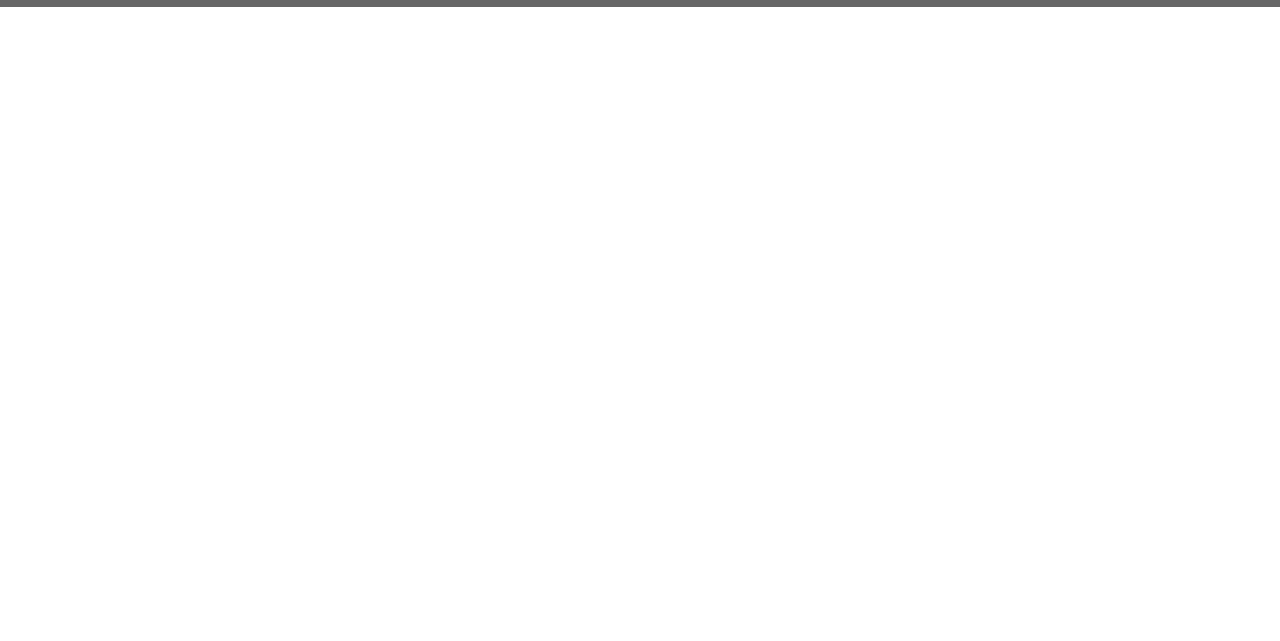
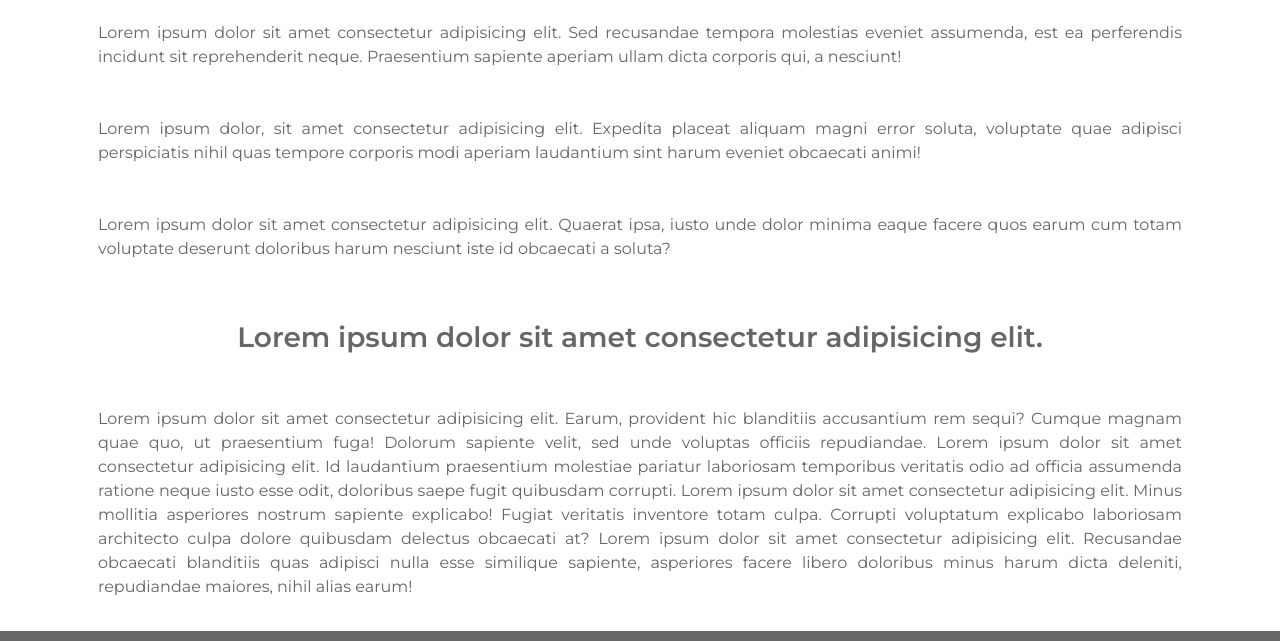
Before and after one commit to JulianMarcoArg/Marco, a website: page servicios.html in a window 1280 px wide. Shown: the part 725-1366 px from the top of the page. Before the commit the page ends 800 px from the top, so only its background shows below. Drawn offline with nearby package versions, Linux system fonts and the light colour scheme.

Commit message:
arreglos pedidos en la ultima clase al ver mi proyecto

```diff
--- a/scss/_cards.scss
+++ b/scss/_cards.scss
@@ -12,4 +12,5 @@
    p {
     text-align: center;
    }
+   margin-bottom: 2em;
 }
--- a/scss/_footer.scss
+++ b/scss/_footer.scss
@@ -1,6 +1,5 @@
+// Aplicando anidacion
 
-
-  // Aplicando anidacion
   footer {
     bottom: 0px;
     background-color: $main-color-1;
--- a/scss/_galeria.scss
+++ /dev/null
@@ -1,26 +0,0 @@
-// no encontre donde sea necesario aplicar operaciones en mi sitio,
-// pero al estar pedidas uso acá para demostrar un correcto aplicado
-
-#galeria{
-    display: flex;
-    width: 400px + 100;
-    height: 530px - 200;
-    max-width: 70%;
-
-  img {
-    width: 1000px * 0;
-    flex-grow: 1;
-    object-fit: cover;
-    opacity: 8;
-    transition: .5s ease;
-    &:hover {
-        cursor: crosshair;
-        width: 300px;
-        opacity: 1;
-        filter: contrast(120%);
-    }
-    }
-}
-#h3-left {
-  text-align: left;
-}
--- a/scss/_nav.scss
+++ b/scss/_nav.scss
@@ -1,14 +1,15 @@
 .nav-style {
   font-family: montserrat, sans-serif !important;
   color: $main-color-3;
-    text-align: center;
+  text-align: left;
+  padding-left: 1em;
 }
 .nav-link {
   font: montserrat, sans-serif;
   color: $main-color-3;
 }
- nav{
+nav {
   padding: 12;
-  font-family: $main-typography ;
+  font-family: $main-typography;
   font-weight: 600;
 }
--- a/scss/style.scss
+++ b/scss/style.scss
@@ -2,6 +2,5 @@
 @import 'buttons';
 @import 'footer';
 @import 'nav';
-@import 'galeria';
 @import 'cards';
 @import 'contact-form';
--- a/servicios.html
+++ b/servicios.html
@@ -98,6 +98,51 @@
     </div>
   </div>
   </div>
+  <section class="container">
+    <div>
+        <h2>Lorem ipsum dolor sit amet consectetur adipisicing elit. </h2>
+        <p>
+            Lorem ipsum dolor sit amet consectetur adipisicing elit. Sed
+            recusandae tempora molestias eveniet assumenda, est ea perferendis
+            incidunt sit reprehenderit neque. Praesentium sapiente aperiam ullam
+            dicta corporis qui, a nesciunt!
+        </p>
+        <p>
+            Lorem ipsum dolor, sit amet consectetur adipisicing elit. Expedita
+            placeat aliquam magni error soluta, voluptate quae adipisci
+            perspiciatis nihil quas tempore corporis modi aperiam laudantium sint
+            harum eveniet obcaecati animi!
+        </p>
+
+        <p>
+            Lorem ipsum dolor sit amet consectetur adipisicing elit. Quaerat ipsa,
+            iusto unde dolor minima eaque facere quos earum cum totam voluptate
+            deserunt doloribus harum nesciunt iste id obcaecati a soluta?
+        </p>
+    </div>
+
+    <div>
+        <h3>Lorem ipsum dolor sit amet consectetur adipisicing elit. </h3>
+        <p >
+            Lorem ipsum dolor sit amet consectetur adipisicing elit. Earum,
+            provident hic blanditiis accusantium rem sequi? Cumque magnam quae
+            quo, ut praesentium fuga! Dolorum sapiente velit, sed unde voluptas
+            officiis repudiandae. Lorem ipsum dolor sit amet consectetur
+            adipisicing elit. Id laudantium praesentium molestiae pariatur
+            laboriosam temporibus veritatis odio ad officia assumenda ratione
+            neque iusto esse odit, doloribus saepe fugit quibusdam corrupti. Lorem
+            ipsum dolor sit amet consectetur adipisicing elit. Minus mollitia
+            asperiores nostrum sapiente explicabo! Fugiat veritatis inventore
+            totam culpa. Corrupti voluptatum explicabo laboriosam architecto culpa
+            dolore quibusdam delectus obcaecati at? Lorem ipsum dolor sit amet
+            consectetur adipisicing elit. Recusandae obcaecati blanditiis quas
+            adipisci nulla esse similique sapiente, asperiores facere libero
+            doloribus minus harum dicta deleniti, repudiandae maiores, nihil alias
+            earum!
+        </p>
+    </div>
+</section>
+
 
   <footer>
     <div class="container d-flex justify-content-between align-items-center flex-wrap">
```
Also changed, not shown: css/style.css, 1 other file. Lines whose indentation alone changed are shown as unchanged.
